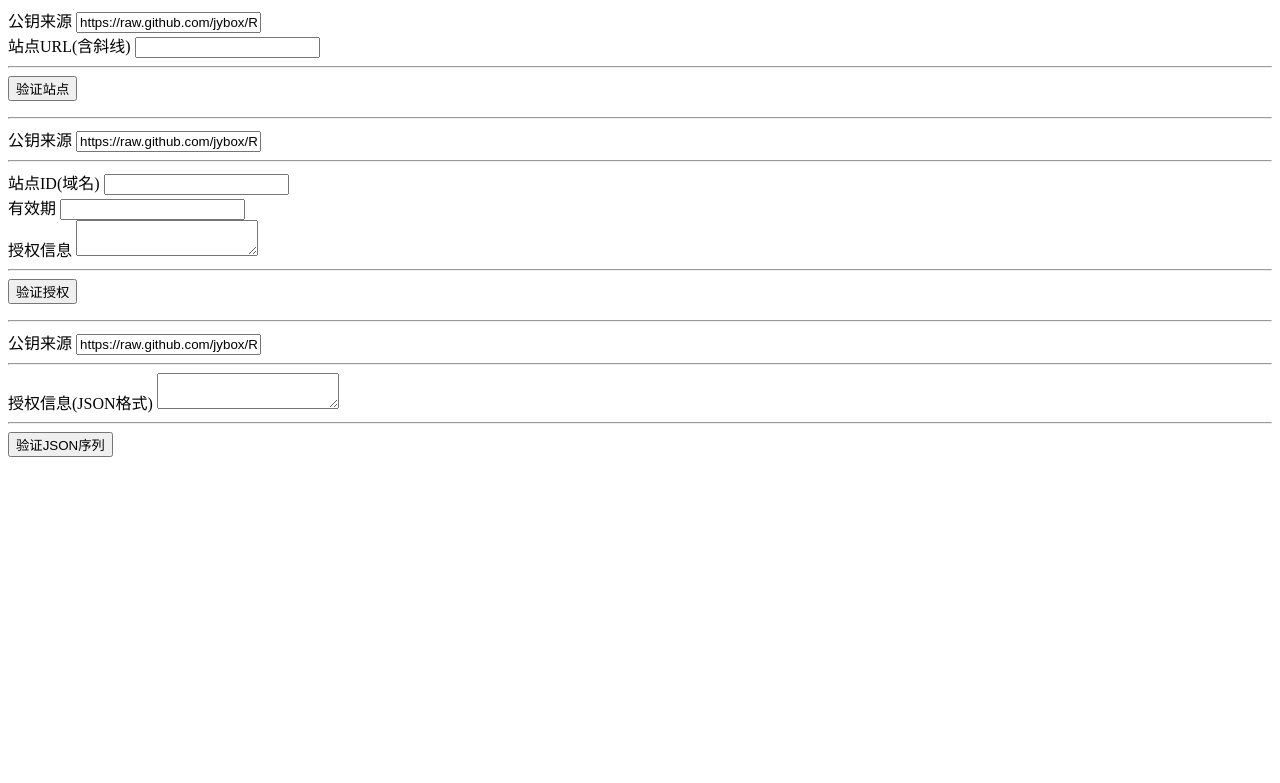
After one commit to jysperm/RootPanel2, a PHP site: page /status/license.php in a window 1280 px wide. The commit adds this page. Shown: the top 783 px of the page. Run offline with PHP 8.4, Linux system fonts and the light colour scheme.

Commit message:
授权验证机制

```diff
--- a/web/handler/rpInstallHandler.php
+++ b/web/handler/rpInstallHandler.php
@@ -15,4 +15,9 @@ class rpInstallHandler extends lpHandler
 
         rpApp::goUrl("/");
     }
+
+    public function license()
+    {
+        echo json_encode(c("License"));
+    }
 }
--- a/web/include/rpApp.php
+++ b/web/include/rpApp.php
@@ -29,7 +29,8 @@ class rpApp extends lpApp
         $rpCfg->load([
             rpROOT . "/config/rp-config.php",
             rpROOT . "/config/main-config.php",
-            rpROOT . "/config/node-config.php"
+            rpROOT . "/config/node-config.php",
+            rpROOT . "/config/license.php"
         ]);
 
         lpFactory::register("lpLocale", function() {
--- /dev/null
+++ b/web/status/license.php
@@ -0,0 +1,67 @@
+<?php
+
+if(isset($_POST["pubkey"]))
+{
+    $textPubKey = file_get_contents($_POST["pubkey"]);
+    $pubKey = openssl_pkey_get_public($textPubKey);
+
+    if(isset($_POST["siteurl"]))
+        $info = json_decode(file_get_contents($_POST["siteurl"] . "install/license/"), true);
+    else if(isset($_POST["siteid"]))
+        $json = ["name" => $_POST["siteid"], "expired" => $_POST["expired"], "certificate" => $_POST["license"]];
+    else
+        $info = json_decode($_POST["licensejson"], true);
+
+    $strToEncode = "{$info["name"]} {$info["expired"]}";
+
+    $result = openssl_public_decrypt(base64_decode($info["certificate"]), $strDecode, $pubKey);
+
+    if($result)
+    {
+        $strToEncode = "{$info["name"]} {$info["expired"]}";
+        if($strDecode == $strToEncode)
+            echo "站点ID或有效期有误： {$strDecode}";
+        else
+            echo "授权有效";
+    }
+    else
+    {
+        echo "授权验证失败";
+    }
+
+    exit();
+}
+
+?>
+<html>
+    <head>
+        <meta charset="utf-8">
+        <title>RootPanel 授权验证工具</title>
+    </head>
+    <body>
+        <form method="post">
+            公钥来源 <input type="text" id="pubkey" name="pubkey" value ="https://raw.github.com/jybox/RootPanel/master/RootPanel.pubkey" /><br />
+            站点URL(含斜线) <input type="text" id="siteurl" name="pubkey" />
+            <hr />
+            <input type="submit" value="验证站点">
+        </form>
+        <hr />
+        <form method="post">
+            公钥来源 <input type="text" id="pubkey" name="pubkey" value ="https://raw.github.com/jybox/RootPanel/master/RootPanel.pubkey" /><br />
+            <hr />
+            站点ID(域名) <input type="text" id="siteid" name="siteid" /><br />
+            有效期 <input type="text" id="expired" name="expired" /><br />
+            授权信息 <textarea id="license" name="license"></textarea>
+            <hr />
+            <input type="submit" value="验证授权">
+        </form>
+        <hr />
+        <form method="post">
+            公钥来源 <input type="text" id="pubkey" name="pubkey" value ="https://raw.github.com/jybox/RootPanel/master/RootPanel.pubkey" /><br />
+            <hr />
+            授权信息(JSON格式) <textarea id="licensejson" name="licensejson"></textarea>
+            <hr />
+            <input type="submit" value="验证JSON序列">
+        </form>
+    </body>
+</html>
```
Also changed, not shown: INSTALL.md (+1 -1 lines), web/config/license.php (added, +11 -0 lines).
